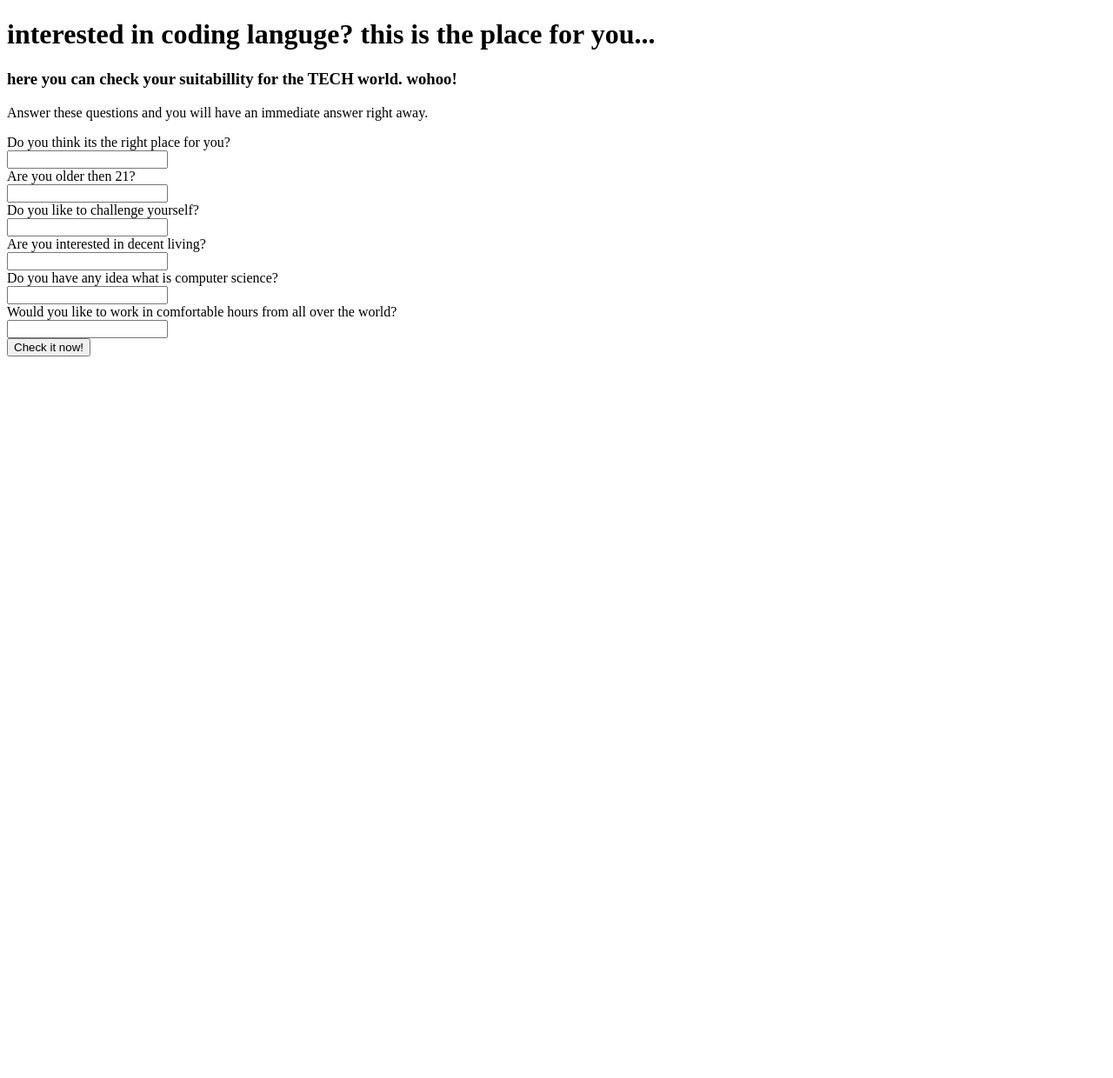
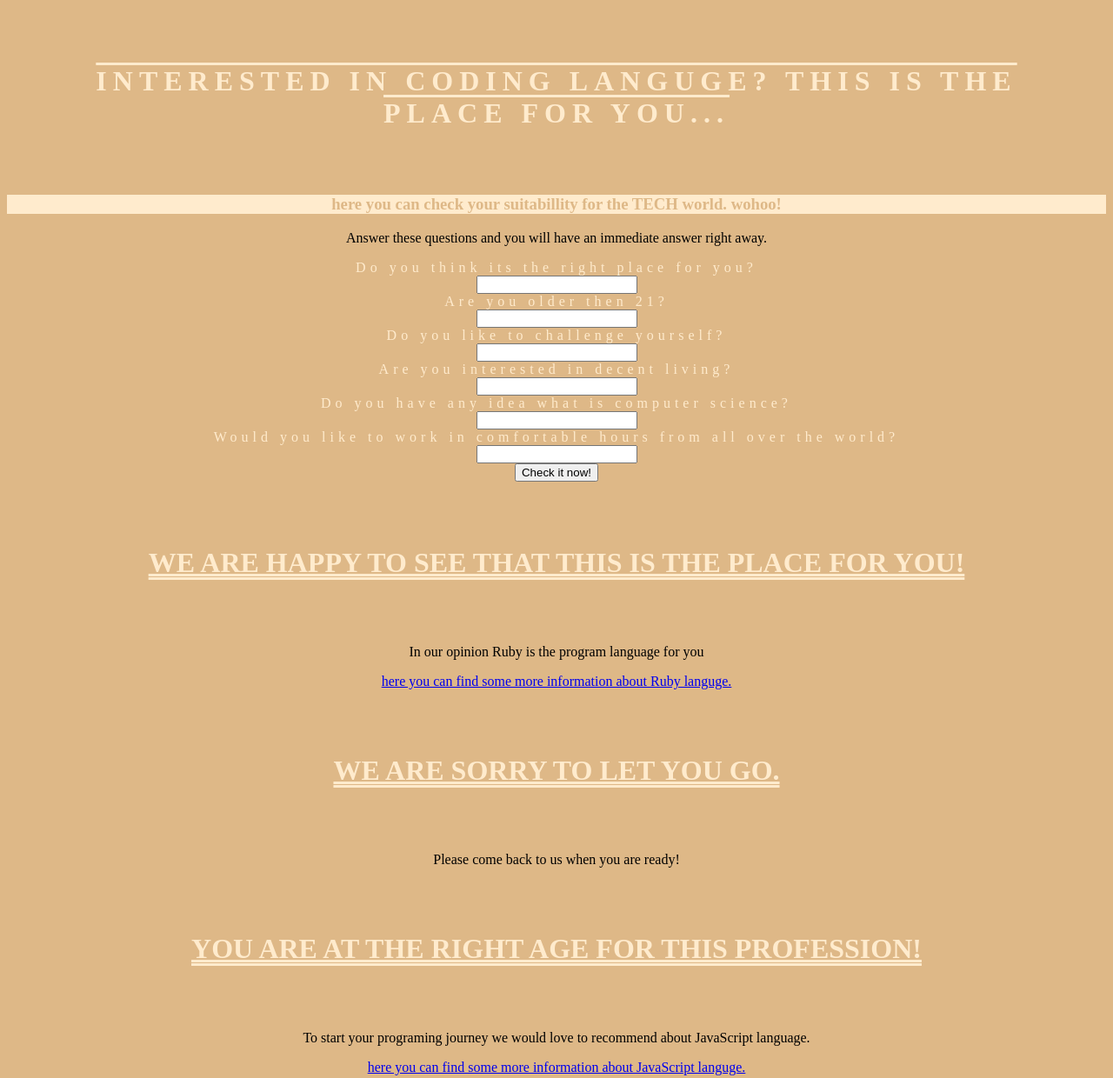
Before and after one commit to orbu13/second-independent2, a plain HTML site: page index.html in a window 1280 px wide. Shown: the top 1240 px of the page at 87% size. Before the commit the page ends 800 px from the top, so only its background shows below. Drawn offline with Linux system fonts and the light colour scheme; a script that the page names is missing.

Commit message:
css.styling

```diff
--- a/index.html
+++ b/index.html
@@ -41,7 +41,7 @@
 
 
     <div id="answer1" class="hidden">
-      <h1>We are happy to see that this is the place for you!</h1>
+      <h1 class="h1">We are happy to see that this is the place for you!</h1>
       <p>In our opinion Ruby is the program language for you</p>
       <a
         href="https://www.udemy.com/course/ruby-smartherd/?utm_source=adwords&utm_medium=udemyads&utm_campaign=DSA_Catchall_la.EN_cc.US&utm_content=deal4584&utm_term=_._ag_95911180068_._ad_532194018662_._kw__._de_c_._dm__._pl__._ti_dsa-406594358574_._li_9032933_._pd__._&matchtype=&gclid=CjwKCAjwyeujBhA5EiwA5WD7_efbnShrJx0HDRaaut4u2SvQCxj0Yq53GFuw3NX44vlJfIe2xKR4FxoC6gsQAvD_BwE">here
@@ -49,12 +49,12 @@
     </div>
 
     <div id="answer1-1" class="hidden">
-      <h1>We are sorry to let you go.</h1>
+      <h1 class="h1">We are sorry to let you go.</h1>
       <p>Please come back to us when you are ready!</p>
     </div>
 
     <div id="answer2" class="hidden">
-      <h1>You are at the right age for this profession!</h1>
+      <h1 class="h1">You are at the right age for this profession!</h1>
       <p>To start your programing journey we would love to recommend about JavaScript language.</p>
       <a
         href="https://www.udemy.com/topic/JavaScript/?gclid=CjwKCAjwyeujBhA5EiwA5WD7_Rb8Cs-OPIMPBSdHrP4uyzRCBswupiRBOCJ4MzMk--QbDJS0YnJJ2hoCagoQAvD_BwE&matchtype=b&utm_campaign=JavaScript_v.PROF_la.EN_cc.ROW_ti.6368&utm_content=deal4584&utm_medium=udemyads&utm_source=adwords&utm_term=_._ag_82721556216_._ad_535700363647_._kw_javascript%20exercises_._de_c_._dm__._pl__._ti_kwd-786568839818_._li_9032933_._pd__._">here
@@ -66,7 +66,7 @@
     </div>
 
     <div id="answer3" class="hidden">
-      <h1>Challenging yourself and getting more knowledge is thr BEST things ever! </h1>
+      <h1 class="h1">Challenging yourself and getting more knowledge is thr BEST things ever! </h1>
       <p>The best way to challenge your self and to acquire new knowledge is with Python language. </p>
       <a
         href="https://www.udemy.com/course/100-days-of-code/?utm_source=adwords&utm_medium=udemyads&utm_campaign=Python_v.PROF_la.EN_cc.ROW_ti.7380&utm_content=deal4584&utm_term=_._ag_85724077424_._ad_535757779589_._kw_python+free+course_._de_c_._dm__._pl__._ti_kwd-298564862288_._li_9032933_._pd__._&matchtype=b&gclid=CjwKCAjwyeujBhA5EiwA5WD7_bDyKoWN2RWzHCzZrNP0sCsJflcbOX2aFD7hcO0FTVcoK-ARBnKb2xoCm6oQAvD_BwE">here
@@ -77,7 +77,7 @@
       <p>Please come back to us when you are ready!</p>
     </div>
     <div id="answer4" class="hidden">
-      <h1>Saying YES for decent living!</h1>
+      <h1 class="h1">Saying YES for decent living!</h1>
       <p>Want to have the ability to finance yourself and take care of your future? The Swift languge can promise you
         all of the above.</p>
       <a
@@ -90,7 +90,7 @@
     </div>
 
     <div id="answer5" class="hidden">
-      <h1>Its ok even if you dont. We're here to teach you everything you wish to know! </h1>
+      <h1 class="h1">Its ok even if you dont. We're here to teach you everything you wish to know! </h1>
       <p>The easiest way to get your feet wet is with Rust! </p>
       <a
         href="https://www.udemy.com/course/rust-lang/?gclid=CjwKCAjwyeujBhA5EiwA5WD7_fGE42CXMiDVPL4UPad3mnQsk9T7y8dFr_LClHNm7LjhqTyFMDRfzxoC8JEQAvD_BwE&matchtype=b&utm_campaign=LongTail_la.EN_cc.US&utm_content=deal4584&utm_medium=udemyads&utm_source=adwords&utm_term=_._ag_84297254332_._ad_532070051910_._kw_rust+programming+language+tutorial_._de_c_._dm__._pl__._ti_aud-720389363895%3Akwd-567433667905_._li_9032933_._pd__._">here
@@ -101,7 +101,7 @@
       <p>Please come back to us when you are ready!</p>
     </div>
     <div id="answer6" class="hidden">
-      <h1>Sign me up for this!</h1>
+      <h1 class="h1">Sign me up for this!</h1>
       <p>I personality LOVE working in my VERY comfortable hours. i highly recommend about the Go languge</p>
       <a
         href="https://www.udemy.com/course/learn-go-the-complete-bootcamp-course-golang/?gclid=CjwKCAjwyeujBhA5EiwA5WD7_ZfUtGycjx89oiwfM_m0X2yYT1MfLCT3xU08cPhC8POLWskGCxpBnxoC1PQQAvD_BwE&matchtype=b&utm_campaign=GoProgrammingLanguage_la.EN_cc.ROW_ti.5972&utm_content=deal4584&utm_medium=udemyads&utm_source=adwords&utm_term=_._ag_120421805935_._ad_535758220310_._kw_best+place+to+learn+golang_._de_c_._dm__._pl__._ti_kwd-830991214985_._li_9032933_._pd__._">here
@@ -109,7 +109,7 @@
     </div>
     <div>
       <div id="answer7" class="hidden">
-        <h1>We are sorry to let you go.</h1>
+        <h1 class="sorry">We are sorry to let you go.</h1>
         <p>Please come back to us when you are ready!</p>
       </div>
     </div>
--- a/styles/style.css
+++ b/styles/style.css
@@ -1,8 +1,35 @@
-.hidden {
-  display: none;
+body{
+  background-color: #DEB887;
+  text-align: center;
+
+  }
+
+  h1{
+    color: #FFEBCD;
+    text-transform: uppercase;
+    letter-spacing: 7px;
+    margin: 50px 25px 50px 25px;
+    padding: 25px 50px 25px 50px;
+    text-decoration: overline;
+
+  }
+  h3{
+    background-color: #FFEBCD;
+    color: #DEB887;
+  }
+  .h1{
+    letter-spacing: 0px;
+    text-decoration-line: underline;
+    text-decoration-style: double;
+    margin: ;
 }
-
-#error-message {
-  font-weight: 600;
-  color: red;
-}
+  }
+  .sorry{
+    color: black;
+  }
+  label{
+    color: #FFEBCD;
+    letter-spacing: 5px;
+    text-align:justify;
+    text-align:;
+  }
```
Also changed, not shown: 1 other file.
